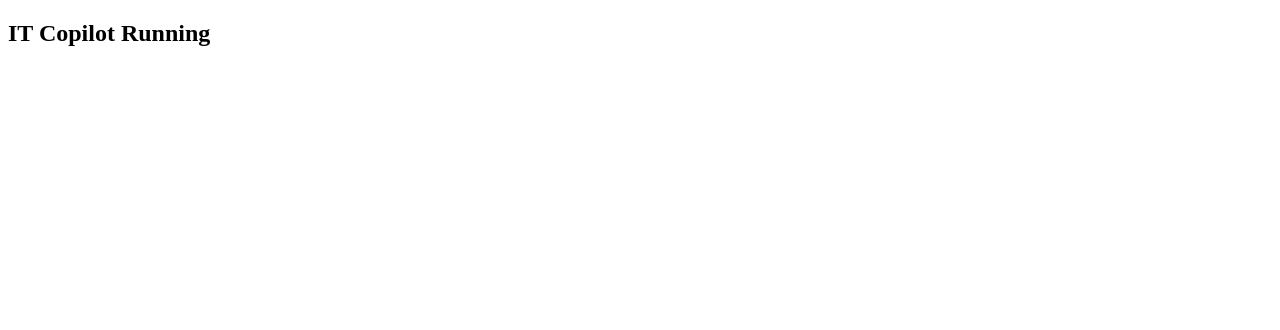
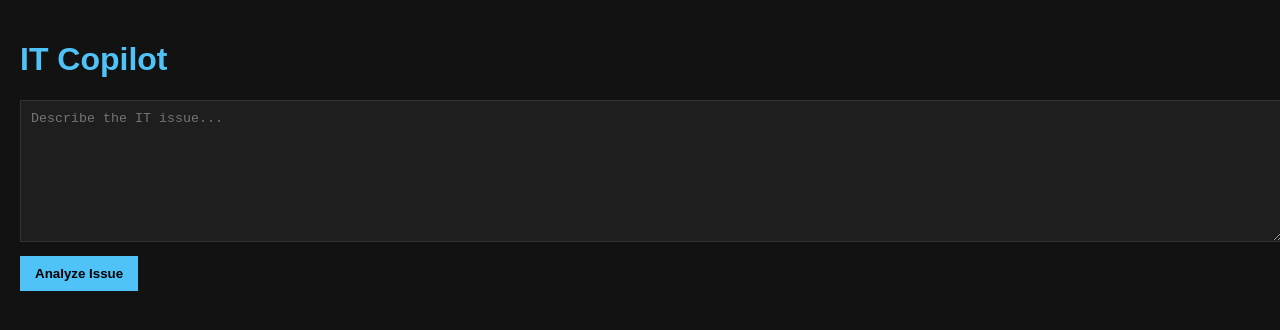
Before and after one commit to bgrider1984/it-ai-tool, a plain HTML site: page templates/index.html in a window 1280 px wide. Drawn offline with Linux system fonts and the light colour scheme.

Commit message:
Update index.html

```diff
--- a/templates/index.html
+++ b/templates/index.html
@@ -1,6 +1,73 @@
 <!DOCTYPE html>
 <html>
+<head>
+    <title>IT Copilot</title>
+    <style>
+        body {
+            font-family: Arial;
+            background: #121212;
+            color: #e0e0e0;
+            margin: 0;
+            padding: 20px;
+        }
+
+        h1 {
+            color: #4fc3f7;
+        }
+
+        textarea {
+            width: 100%;
+            height: 120px;
+            background: #1e1e1e;
+            color: white;
+            border: 1px solid #333;
+            padding: 10px;
+        }
+
+        button {
+            padding: 10px 15px;
+            margin-top: 10px;
+            background: #4fc3f7;
+            border: none;
+            cursor: pointer;
+            font-weight: bold;
+        }
+
+        .box {
+            margin-top: 20px;
+            background: #1e1e1e;
+            padding: 15px;
+            border-left: 4px solid #4fc3f7;
+            white-space: pre-wrap;
+        }
+    </style>
+</head>
 <body>
-<h2>IT Copilot Running</h2>
+
+<h1>IT Copilot</h1>
+
+<textarea id="input" placeholder="Describe the IT issue..."></textarea><br>
+
+<button onclick="ask()">Analyze Issue</button>
+
+<div id="output"></div>
+
+<script>
+async function ask() {
+    const message = document.getElementById("input").value;
+
+    const res = await fetch("/ask", {
+        method: "POST",
+        headers: {"Content-Type": "application/json"},
+        body: JSON.stringify({message})
+    });
+
+    const data = await res.json();
+
+    document.getElementById("output").innerHTML =
+        `<div class="box">${data.response}</div>`;
+}
+</script>
+
 </body>
 </html>
```
